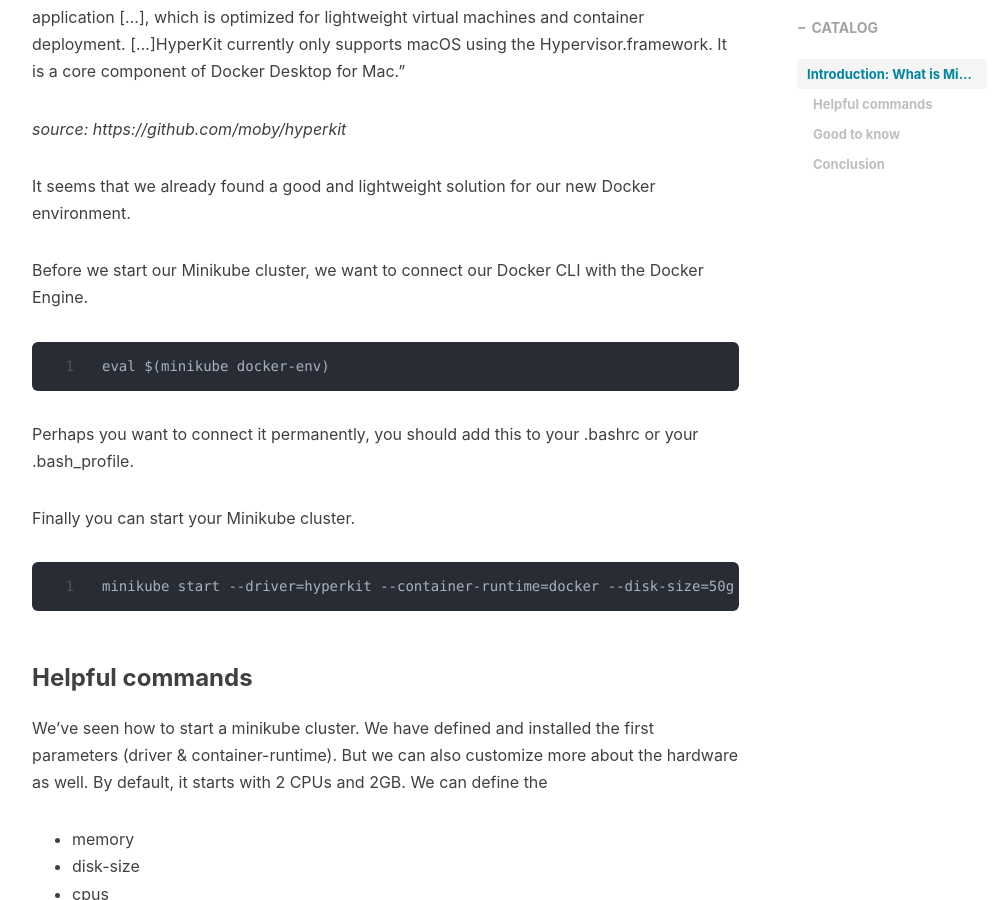
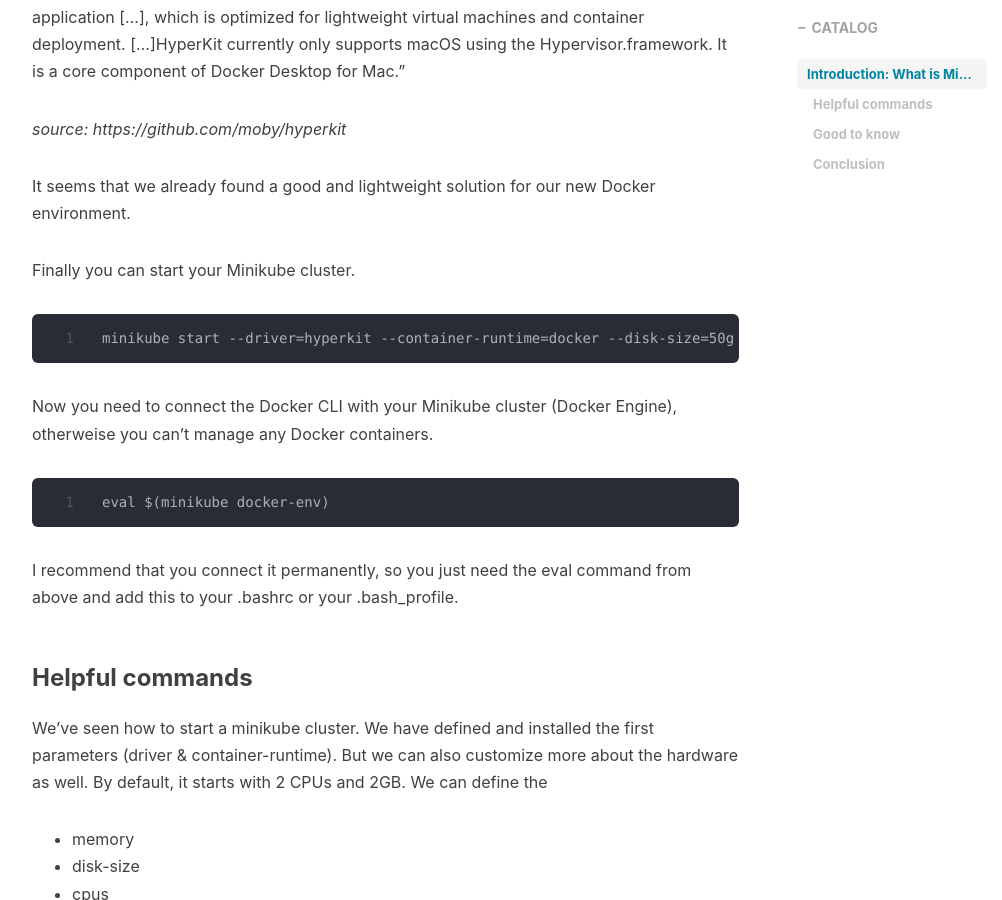
Before and after one commit to maltequast/maltequast.github.io, a Jekyll site: the page built from _posts/tech/2022-06-06-minikube-docker-desktop.md, in a window 1280 px wide and 900 px high, scrolled down 1626 px. Shown: the whole window, without its empty margins (233-1235 px from the left). Built offline with Jekyll 4.4.1, drawn with Linux system fonts in a browser that asks for light colours; nearby versions of some CDN libraries; comment, search, counter and statistics services are not loaded.

Commit message:
feat(minikube blog): change in minikube blog
change in minikube blog

````diff
--- a/_posts/tech/2022-06-06-minikube-docker-desktop.md
+++ b/_posts/tech/2022-06-06-minikube-docker-desktop.md
@@ -61,19 +61,21 @@ Hypervisor.framework. It is a core component of Docker Desktop for Mac."
 
 It seems that we already found a good and lightweight solution for our new Docker environment.
 
-Before we start our Minikube cluster, we want to connect our Docker CLI with the Docker Engine.
+Finally you can start your Minikube cluster.
+
+```
+minikube start --driver=hyperkit --container-runtime=docker --disk-size=50g -p minikube
+```
+
+Now you need to connect the Docker CLI with your Minikube cluster (Docker Engine), otherweise you can't manage any
+Docker containers.
 
 ```
 eval $(minikube docker-env)
 ```
 
-Perhaps you want to connect it permanently, you should add this to your .bashrc or your .bash_profile.
-
-Finally you can start your Minikube cluster.
-
-```
-minikube start --driver=hyperkit --container-runtime=docker --disk-size=50g -p minikube
-```
+I recommend that you connect it permanently, so you just need the eval command from above and add this to your
+.bashrc or your .bash_profile.
 
 ### Helpful commands
 
@@ -175,7 +177,8 @@ to a local registry and simulate your workflow locally.
 minikube addons enable registry
 ```
 
-When your are done with your work and you want to free some disk space, you can delete the minikube cluster or just stop it
+When your are done with your work and you want to free some disk space, you can delete the minikube cluster or just stop
+it
 and reuse it.
 
 ```
````
